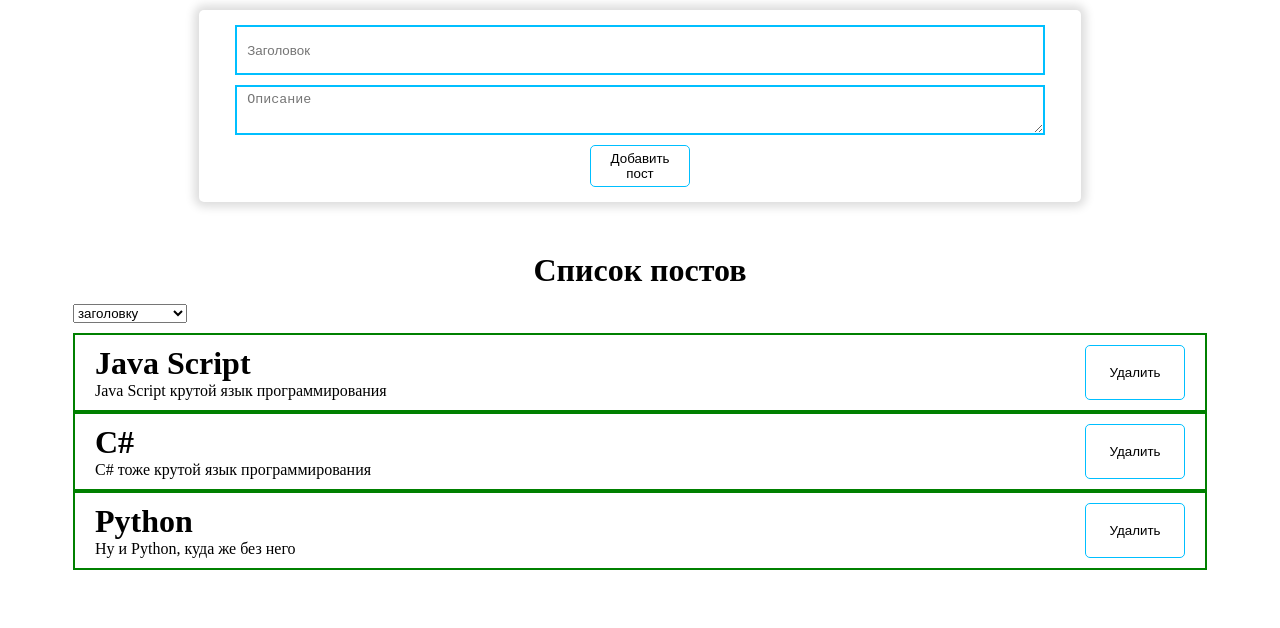
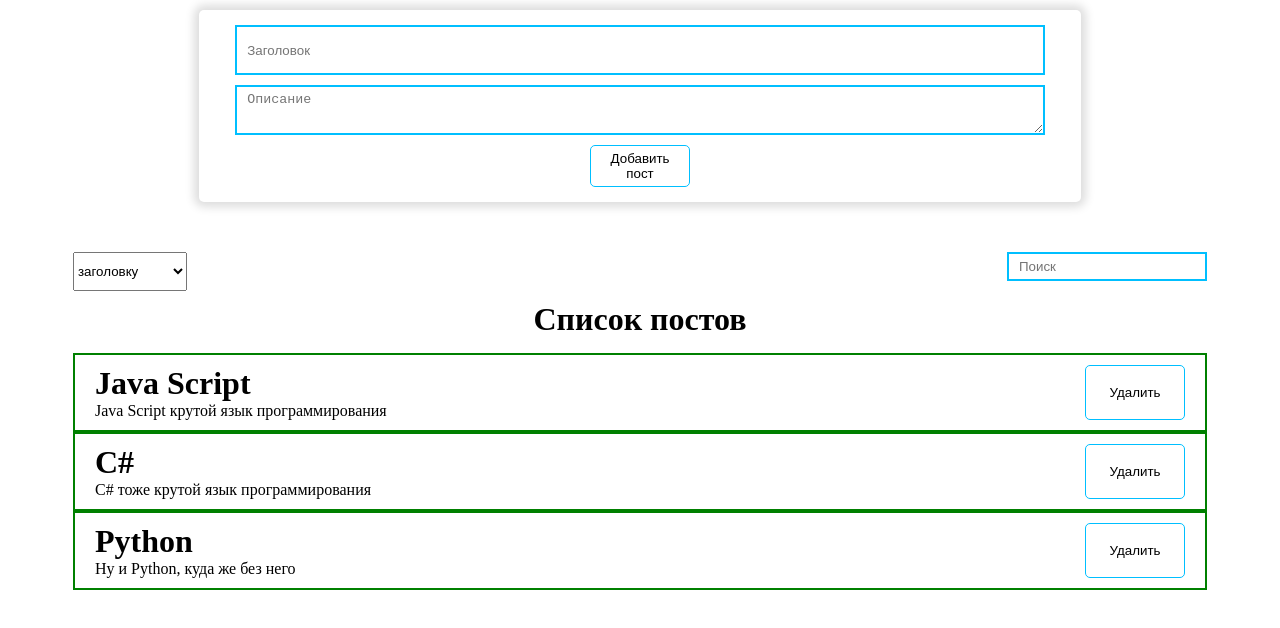
Before and after one commit to SteamDwarf/ReactNote, a React (Create React App) app: page / in a window 1280 px wide. Shown: the top 628 px of the page. Built offline with nearby package versions, Linux system fonts and the light colour scheme.

Commit message:
Adding Searching

```diff
--- a/src/App.js
+++ b/src/App.js
@@ -2,6 +2,7 @@ import React, {useState} from 'react';
 import "./styles/App.css";
 import PostsList from './components/PostsList';
 import PostForm from './components/PostForm';
+import PostVieweControl from './components/PostVieweControl';
 
 function App () {
 
@@ -10,15 +11,9 @@ function App () {
     {id: "2", title: "C#", body: "С# тоже крутой язык программирования"},
     {id: "3", title: "Python", body: "Ну и Python, куда же без него"},
   ]);
-  const [curSortOption, setCurSortOption] = useState({
-    value: 'title',
-    text: 'заголовку'
-  });
+  //const [curSortOption, setCurSortOption] = useState('');
 
-  const sortOptions = [
-    {value: 'title', text: 'заголовку'},
-    {value: 'description', text: 'описанию'}
-  ];
+
 
   function addNewPost(newPost) {
     setPosts([...posts, newPost]);
@@ -26,11 +21,8 @@ function App () {
   function deletePost(delPost) {
     setPosts(posts.filter(post => post.id !== delPost.id));
   }
-  function changeSortOption(value) {
-    const newSortOption = sortOptions.filter(op => op.value === value)[0];
-
-    setCurSortOption(newSortOption);
-    console.log(curSortOption);
+  function changePostOrder(value) {
+    setPosts([...posts].sort((a,b) => a[value].localeCompare(b[value])));
   }
 
   return (
@@ -38,8 +30,13 @@ function App () {
       <PostForm addNewPost={addNewPost}/>
       {
         posts.length !== 0
-        ?<PostsList posts={posts} deletePost={deletePost} changeSortOption={changeSortOption} options={sortOptions}/>
-        :<h1>Посты не найдены</h1>
+        ?
+          <div className={"post-list"}>
+            <PostVieweControl changePostOrder={changePostOrder} />
+            <PostsList posts={posts} deletePost={deletePost}/>
+          </div>
+        :
+          <h1>Посты не найдены</h1>
       }
 
     </div>
--- a/src/UI/MyInput.js
+++ b/src/UI/MyInput.js
@@ -3,7 +3,7 @@ import classes from './MyInput.module.css';
 
 function MyInput(props) {
     return (
-        <input {...props} className={classes.input}></input>
+        <input {...props} className={classes[props.className]}></input>
     );
 };
 
--- a/src/UI/MyInput.module.css
+++ b/src/UI/MyInput.module.css
@@ -1,4 +1,4 @@
-.input {
+.titleInput {
     width: 95%;
     margin-bottom: 10px;
     padding: 5px 10px;
@@ -7,3 +7,11 @@
     overflow: hidden;
     height: 50px;
 }
+.searchInput {
+    width: 200px;
+    margin-bottom: 10px;
+    padding: 5px 10px;
+    border: 2px solid #00BFFF;
+    outline: none;
+    overflow: hidden;
+}
--- a/src/UI/MySelect.js
+++ b/src/UI/MySelect.js
@@ -1,8 +1,11 @@
 import React from 'react';
 
-function MySelect({options, changeSortOption}) {
+function MySelect({options, changeSortOption, curSortOption}) {
   return (
-    <select onChange={(e) => changeSortOption(e.target.value)}>
+    <select
+      onChange={(e) => changeSortOption(e.target.value)}
+      value={curSortOption}
+    >
       <option disabled value='default'>Сортировка по</option>
 
       {options.map(op =>
--- a/src/components/PostForm.js
+++ b/src/components/PostForm.js
@@ -9,8 +9,12 @@ function PostForm({addNewPost}) {
   function createNewPost(e) {
     e.preventDefault();
 
+    if(post.title === "" && post.body === "") {
+      return;
+    }
+
     const newPost = {
-      ...post, id: Date.now
+      ...post, id: Date.now()
     };
 
     addNewPost(newPost);
@@ -23,13 +27,12 @@ function PostForm({addNewPost}) {
       <MyInput
         value={post.title}
         placeholder={"Заголовок"}
-        className={"post-form_input"}
         onChange={e => setPost({...post, title: e.target.value})}
+        className={"titleInput"}
       />
       <MyTextarea
         value={post.body}
         placeholder={"Описание"}
-        className={"post-form_input-big post-form_input"}
         onChange={e => setPost({...post, body: e.target.value})}
       />
       <MyBtn onClick={createNewPost}>
--- /dev/null
+++ b/src/components/PostVieweControl.js
@@ -0,0 +1,39 @@
+import {React, useState} from "react";
+import MySelect from "../UI/MySelect";
+import MyInput from "../UI/MyInput";
+
+function PostVieweControl(props) {
+    const [curSortOption, setCurSortOption] = useState('');
+    const [searchValue, setSearchValue] = useState('');
+    const sortOptions = [
+        {value: 'title', text: 'заголовку'},
+        {value: 'body', text: 'описанию'}
+    ];
+
+    function changeSortOption(value) {
+        setCurSortOption(value);
+        props.changePostOrder(value);
+    }
+    function searchPosts(value) {
+        setSearchValue(value);
+    }
+
+    return (
+        <div className={"post-viewe_block"}>
+            <MySelect
+                curSortOption={curSortOption}
+                changeSortOption={changeSortOption}
+                options={sortOptions}
+            />
+            <MyInput
+                value={searchValue}
+                placeholder={'Поиск'}
+                onChange={e => searchPosts(e.target.value)}
+                className={"searchInput"}
+            />
+        </div>
+
+    );
+};
+
+export default PostVieweControl;
--- a/src/components/PostsList.js
+++ b/src/components/PostsList.js
@@ -1,18 +1,10 @@
 import React from 'react';
-import MySelect from '../UI/MySelect';
 import Post from './Post';
 
-function PostsList({posts, deletePost, changeSortOption, options}) {
+function PostsList({posts, deletePost}) {
   return (
-    <div className={"post-list"}>
+    <div>
       <h1 className={"post-list_title"}>Список постов</h1>
-
-      <div className={"post-sort_block"}>
-        <MySelect
-          changeSortOption={changeSortOption}
-          options={options}
-        />
-      </div>
 
       {posts.map(post =>
         <Post deletePost={deletePost} post={post} key={post.id}/>
--- a/src/styles/App.css
+++ b/src/styles/App.css
@@ -15,7 +15,9 @@
     text-align: center;
     width: 90%;
   }
-  .post-sort_block {
+  .post-viewe_block {
+    display: flex;
+    justify-content: space-between;
     text-align: left;
     margin-bottom: 10px;
   }
```
